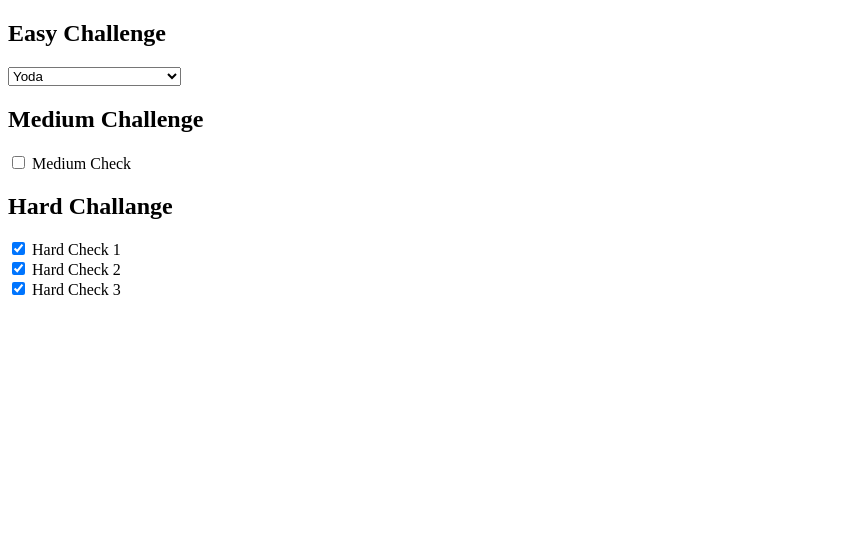
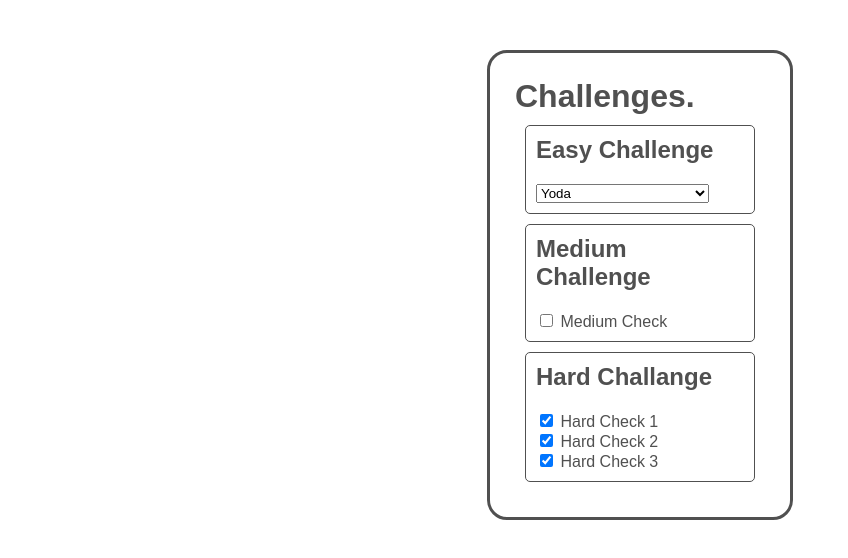
Before and after one commit to MrBim/StudyGroupChallenges, a plain HTML site: page index.html in a window 1280 px wide. Shown: the whole page, without its empty margins (0-848 px from the left). Drawn offline with nearby package versions, Linux system fonts and the light colour scheme.

Commit message:
styling and rules

```diff
--- a/index.html
+++ b/index.html
@@ -13,7 +13,8 @@
 
 	<div class="challenges">
 		<form>
-			<div class="easyChallenge">
+			<h1>Challenges.</h1>
+			<div class="easyChallenge challenge">
 				<h2>Easy Challenge</h2>
 				<select name="jedi-list" id="jedi-list" class="jedi-list">
 					<option>Yoda</option>
@@ -23,11 +24,11 @@
 					<option>Han Solo aka Guitar Solo</option>
 				</select>
 			</div>
-			<div class="mediumChallenge">
+			<div class="medium challenge">
 				<h2>Medium Challenge</h2>
 				<input type="checkbox" name="ThreeTeePeeO" id="ThreeTeePeeO" class="ThreeTeePeeO"> Medium Check
 			</div>
-			<div class="hardChallenge">
+			<div class="hardChallenge challenge">
 				<h2>Hard Challange</h2>
 				<div class="hardbox">
 					<div class="checkboxholder">
--- a/style.css
+++ b/style.css
@@ -0,0 +1,23 @@
+.challenges{
+    width: 250px;
+    margin: 50px auto;
+    font-family: Arial, Helvetica, sans-serif;
+    color: #505050;
+    border: 3px solid #505050;
+    border-radius: 20px;
+    padding: 25px;
+}
+
+.challenge{
+    border: 1px solid #505050;
+    border-radius: 5px;
+    margin: 10px;
+    padding: 10px;
+}
+
+h1{
+    margin: 0px;
+}
+h2{
+    margin-top: 0px;
+}
```
Also changed, not shown: 1 other file.
